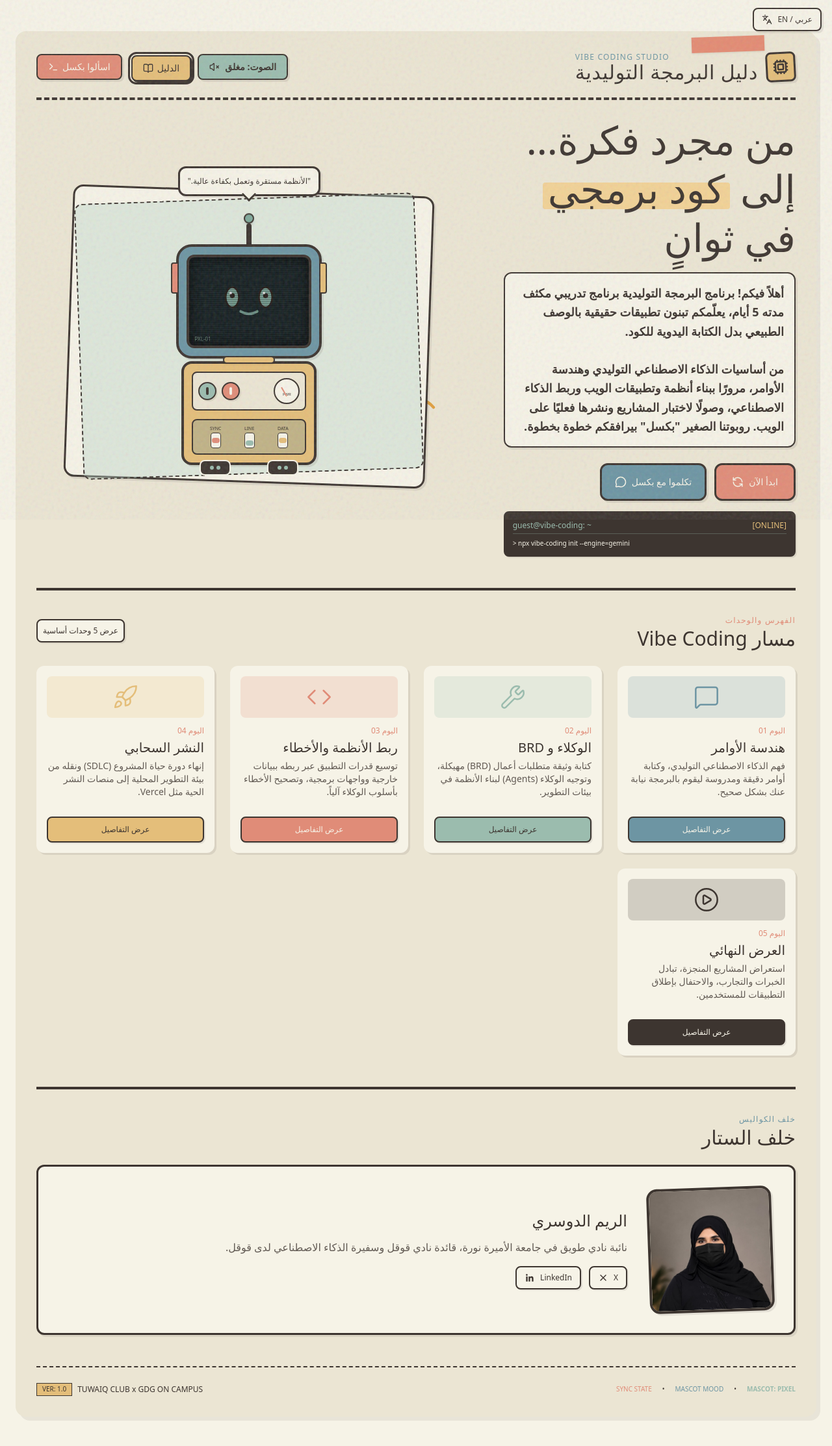
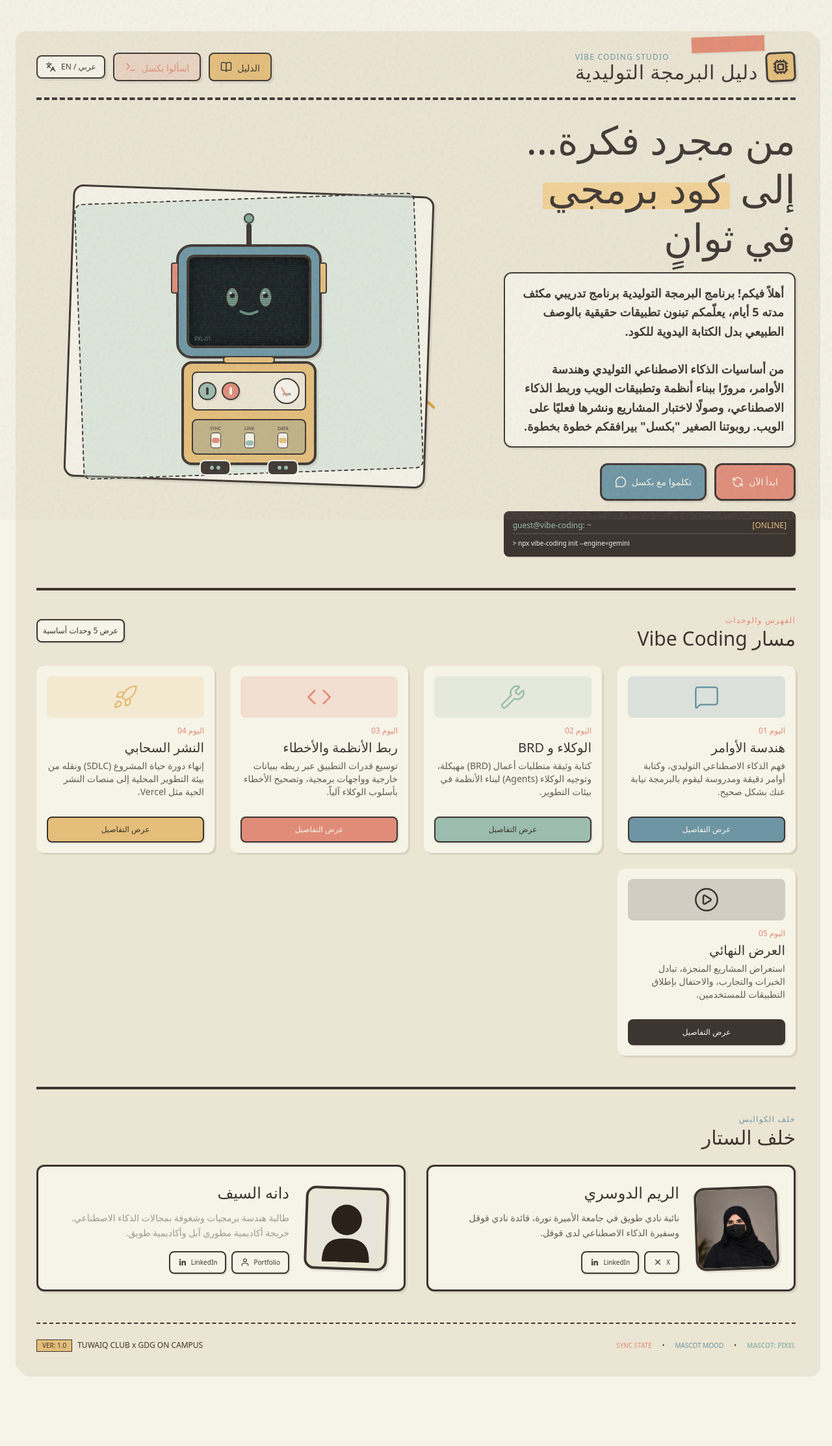
Before and after one commit to Alreem-ai/Vibe-Coding, a Next.js app: page / in a window 1280 px wide. Shown: the top 2226 px of the page at 65% size. After the commit the page ends 2161 px from the top, so only its background shows below. Built offline with nearby package versions, Linux system fonts and the light colour scheme.

Commit message:
finalUpdate

```diff
--- a/src/app/day/[id]/page.tsx
+++ b/src/app/day/[id]/page.tsx
@@ -37,7 +37,7 @@ export default async function DayPage({ params }: { params: Promise<{ id: string
                 <span className="bg-ink text-cream font-pixel text-xs px-2 py-1 border-2 border-ink" dir="ltr">MODULE_0{dayData.id}</span>
                 <span className="font-pixel text-[10px] text-dusty-blue uppercase" dir="ltr">CONFIDENTIAL_DATA</span>
              </div>
-             <h1 className="font-heading text-3xl md:text-4xl text-ink leading-tight">{dayData.title}</h1>
+             <h1 className="font-heading text-3xl md:text-4xl text-ink leading-tight">{dayData.ar.title}</h1>
           </div>
         </div>
       </div>
@@ -51,7 +51,7 @@ export default async function DayPage({ params }: { params: Promise<{ id: string
               <Target size={24} className="text-coral" /> الهدف الرئيسي
             </h2>
             <p className="font-body text-lg text-ink font-semibold leading-relaxed">
-              {dayData.goal}
+              {dayData.ar.goal}
             </p>
           </div>
         </section>
@@ -68,7 +68,7 @@ export default async function DayPage({ params }: { params: Promise<{ id: string
           </div>
           <div className="p-6 bg-ink text-sage font-mono text-sm sm:text-base leading-relaxed space-y-4">
             <div dir="ltr" className="text-dusty-blue mb-2">&gt; INIT MODULE_0{dayData.id}...</div>
-            {dayData.points.map((point, index) => (
+            {dayData.ar.points.map((point: string, index: number) => (
               <div key={index} className="flex items-start gap-3">
                 <span className="text-mustard shrink-0 mt-1" dir="ltr">[{index + 1}]</span>
                 <p className="text-cream">{point}</p>
--- a/src/app/page.tsx
+++ b/src/app/page.tsx
@@ -151,39 +151,80 @@ export default function Home() {
           </div>
         </div>
 
-        <div className="bg-cream border-3 border-ink rounded-xl shadow-retro p-6 md:p-8 flex flex-col md:flex-row items-center gap-6 md:gap-8">
-          <div className="shrink-0 border-4 border-ink rounded-2xl shadow-retro rotate-[-2deg] overflow-hidden w-40 h-40 md:w-48 md:h-48 bg-cream-dark">
+        <div className="grid grid-cols-1 md:grid-cols-2 gap-8">
+          {/* Alreem Card */}
+          <div className="bg-cream border-3 border-ink rounded-xl shadow-retro p-6 flex flex-col md:flex-row items-center gap-6">
+            <div className="shrink-0 border-4 border-ink rounded-2xl shadow-retro rotate-[-2deg] overflow-hidden w-32 h-32 bg-cream-dark">
               <Image
                 src="/images/founder.jpg"
                 alt={t.home.founderName}
-              width={192}
-              height={192}
+                width={128}
+                height={128}
                 className="w-full h-full object-cover"
               />
             </div>
 
             <div className="flex flex-col items-center md:items-start text-center md:text-start gap-3">
               <h4 className="font-heading text-2xl text-ink">{t.home.founderName}</h4>
-            <p className="font-body text-sm md:text-base text-ink/80 leading-relaxed">
+              <p className="font-body text-sm text-ink/80 leading-relaxed">
                 {t.home.founderBio}
               </p>
-            <div className="flex items-center gap-3 mt-1" dir="ltr">
+              <div className="flex items-center gap-2 mt-1 flex-wrap justify-center md:justify-start" dir="ltr">
                 <a
                   href="https://www.linkedin.com/in/alreem-r-aldossary-aa827030b"
                   target="_blank"
                   rel="noopener noreferrer"
-                className="retro-btn bg-cream text-ink font-pixel text-xs px-3 py-2 border-2 border-ink rounded-lg shadow-retro-sm flex items-center gap-2 hover:bg-cream-dark"
+                  className="retro-btn bg-cream text-ink font-pixel text-[10px] px-3 py-2 border-2 border-ink rounded-lg shadow-retro-sm flex items-center gap-1.5 hover:bg-cream-dark"
                 >
-                <LinkedinMark size={16} /> LinkedIn
+                  <LinkedinMark size={14} /> LinkedIn
                 </a>
                 <a
                   href="https://x.com/AlreemDoss"
                   target="_blank"
                   rel="noopener noreferrer"
-                className="retro-btn bg-cream text-ink font-pixel text-xs px-3 py-2 border-2 border-ink rounded-lg shadow-retro-sm flex items-center gap-2 hover:bg-cream-dark"
+                  className="retro-btn bg-cream text-ink font-pixel text-[10px] px-3 py-2 border-2 border-ink rounded-lg shadow-retro-sm flex items-center gap-1.5 hover:bg-cream-dark"
                 >
-                <XIcon size={16} /> X
+                  <XIcon size={14} /> X
                 </a>
+              </div>
+            </div>
+          </div>
+
+          {/* Danah Card */}
+          <div className="bg-cream border-3 border-ink rounded-xl shadow-retro p-6 flex flex-col md:flex-row items-center gap-6">
+            <div className="shrink-0 border-4 border-ink rounded-2xl shadow-retro rotate-[2deg] overflow-hidden w-32 h-32 bg-cream-dark flex items-center justify-center p-2">
+              <Image
+                src="/images/danah.svg"
+                alt={t.home.coFounderName}
+                width={128}
+                height={128}
+                className="w-full h-full object-cover"
+              />
+            </div>
+
+            <div className="flex flex-col items-center md:items-start text-center md:text-start gap-3">
+              <h4 className="font-heading text-2xl text-ink">{t.home.coFounderName}</h4>
+              <p className="font-body text-sm text-ink/80 leading-relaxed opacity-60">
+                {t.home.coFounderBio}
+              </p>
+              <div className="flex items-center gap-2 mt-1 flex-wrap justify-center md:justify-start" dir="ltr">
+                <a
+                  href="https://www.linkedin.com/in/danah-saif-120699387?utm_source=share_via&utm_content=profile&utm_mediu"
+                  target="_blank"
+                  rel="noopener noreferrer"
+                  className="retro-btn bg-cream text-ink font-pixel text-[10px] px-3 py-2 border-2 border-ink rounded-lg shadow-retro-sm flex items-center gap-1.5 hover:bg-cream-dark"
+                >
+                  <LinkedinMark size={14} /> LinkedIn
+                </a>
+                <a
+                  href="https://danah-saif-portfolio.vercel.app"
+                  target="_blank"
+                  rel="noopener noreferrer"
+                  className="retro-btn bg-cream text-ink font-pixel text-[10px] px-3 py-2 border-2 border-ink rounded-lg shadow-retro-sm flex items-center gap-1.5 hover:bg-cream-dark"
+                >
+                  <svg width="14" height="14" viewBox="0 0 24 24" fill="none" stroke="currentColor" strokeWidth="2" strokeLinecap="round" strokeLinejoin="round"><path d="M20 21v-2a4 4 0 0 0-4-4H8a4 4 0 0 0-4 4v2"/><circle cx="12" cy="7" r="4"/></svg> Portfolio
+                </a>
+              </div>
             </div>
           </div>
         </div>
--- a/src/components/Header.tsx
+++ b/src/components/Header.tsx
@@ -14,7 +14,6 @@ export default function Header() {
 
   return (
     <header className="flex flex-col md:flex-row justify-between items-center pb-6 mb-6 border-b-4 border-dashed border-ink gap-4 relative">
-      <LocaleToggle />
       <div className="absolute -top-6 right-12 w-28 h-6 tape-pink z-20"></div>
 
       <div className="flex items-center gap-3">
@@ -35,32 +34,35 @@ export default function Header() {
       </div>
 
       <div className="flex flex-wrap items-center gap-2 sm:gap-3 justify-center">
-        <button
-          className="retro-btn bg-sage text-ink font-mono font-bold text-xs sm:text-sm px-3 sm:px-4 py-2 border-2 border-ink rounded-lg shadow-retro flex items-center gap-2 hover:bg-sage-light hover:-translate-y-1 transition-transform"
-          dir="ltr"
-        >
-          <VolumeX size={16} /> <span>{t.header.soundOff}</span>
-        </button>
         <Link
           href="/"
-          data-nav="guide"
-          className={`nav-btn retro-btn bg-mustard text-ink font-pixel text-xs sm:text-sm px-3 sm:px-4 py-2 border-2 border-ink rounded-lg shadow-retro hover:bg-mustard-light hover:-translate-y-1 transition-transform flex items-center ${
-            isGuideActive ? "tab-active" : ""
+          className={`retro-btn font-pixel text-xs sm:text-sm px-3 sm:px-4 py-2 border-2 border-ink rounded-lg shadow-retro flex items-center gap-2 transition-transform hover:-translate-y-1 ${
+            isGuideActive
+              ? "bg-mustard text-ink"
+              : "bg-cream-dark text-ink hover:bg-mustard/50"
           }`}
           dir="ltr"
         >
-          <BookOpen size={16} className="mr-1.5" /> {t.header.guide}
+          <BookOpen size={16} className="sm:hidden" />
+          <BookOpen size={18} className="hidden sm:block" />
+          <span className="mt-1">{t.header.guide}</span>
         </Link>
+
         <Link
           href="/terminal"
-          data-nav="terminal"
-          className={`nav-btn retro-btn bg-coral text-cream font-pixel text-xs sm:text-sm px-3 sm:px-4 py-2 border-2 border-ink rounded-lg shadow-retro hover:bg-coral-dark hover:-translate-y-1 transition-transform flex items-center ${
-            isTerminalActive ? "tab-active" : ""
+          className={`retro-btn font-pixel text-xs sm:text-sm px-3 sm:px-4 py-2 border-2 border-ink rounded-lg shadow-retro flex items-center gap-2 transition-transform hover:-translate-y-1 ${
+            isTerminalActive
+              ? "bg-coral text-cream"
+              : "bg-coral/20 text-coral hover:bg-coral hover:text-cream"
           }`}
           dir="ltr"
         >
-          <Terminal size={16} className="mr-1.5" /> {t.header.askPixel}
+          <Terminal size={16} className="sm:hidden" />
+          <Terminal size={18} className="hidden sm:block" />
+          <span className="mt-1">{t.header.askPixel}</span>
         </Link>
+
+        <LocaleToggle />
       </div>
     </header>
   );
--- a/src/components/LocaleToggle.tsx
+++ b/src/components/LocaleToggle.tsx
@@ -9,7 +9,7 @@ export default function LocaleToggle() {
   return (
     <button
       onClick={toggleLocale}
-      className="retro-btn fixed top-3 right-4 z-30 bg-cream text-ink font-pixel text-xs px-3 py-2 border-2 border-ink rounded-lg shadow-retro flex items-center gap-2 hover:bg-cream-dark"
+      className="retro-btn bg-cream text-ink font-pixel text-xs px-3 py-2 border-2 border-ink rounded-lg shadow-retro flex items-center gap-2 hover:bg-cream-dark transition-transform hover:-translate-y-1"
       dir="ltr"
       aria-label="Toggle language"
     >
--- a/src/components/Mascot.tsx
+++ b/src/components/Mascot.tsx
@@ -78,11 +78,7 @@ export default function Mascot() {
       className="relative z-10 flex flex-col items-center cursor-pointer group"
       onClick={handleMascotClick}
     >
-      <div className="absolute -top-16 bg-cream text-ink font-pixel text-xs p-3 rounded-xl border-3 border-ink shadow-retro z-30 transition-all duration-300 transform scale-100 max-w-[220px] text-center">
-        &quot;{mood.text}&quot;
-        <div className="absolute -bottom-2 left-1/2 -translate-x-1/2 w-4 h-4 bg-cream border-r-3 border-b-3 border-ink rotate-45"></div>
-      </div>
-
+      {/* Speech bubble removed based on user preference */}
       <div className="w-2 h-8 bg-ink rounded-t relative flex justify-center mt-6">
         <div
           className="absolute -top-3 w-4 h-4 rounded-full border-2 border-ink animate-bounce shadow-md"
--- a/src/components/ModuleCard.tsx
+++ b/src/components/ModuleCard.tsx
@@ -2,7 +2,7 @@
 
 import { useState } from "react";
 import Link from "next/link";
-import { LucideIcon, Lock, ShieldAlert, Undo2 } from "lucide-react";
+import { LucideIcon, Lock, Undo2 } from "lucide-react";
 import { useLocale } from "@/context/LocaleContext";
 
 interface ModuleCardProps {
--- a/src/data/curriculum.ts
+++ b/src/data/curriculum.ts
@@ -30,6 +30,7 @@ export interface CurriculumModule {
 export const curriculumData: CurriculumModule[] = [
   {
     id: 1,
+     isLocked: true,
     icon: MessageSquare,
     colorClass: "dusty-blue",
     tapeColor: "tape-pink",
@@ -92,6 +93,7 @@ export const curriculumData: CurriculumModule[] = [
   },
   {
     id: 2,
+     isLocked: true,
     icon: Wrench,
     colorClass: "sage",
     tapeColor: "tape-sage",
--- a/src/data/translations.ts
+++ b/src/data/translations.ts
@@ -42,6 +42,8 @@ export interface Translations {
     behindText: string;
     founderName: string;
     founderBio: string;
+    coFounderName: string;
+    coFounderBio: string;
   };
   day: {
     dayLabel: (id: number) => string;
@@ -85,10 +87,10 @@ const ar: Translations = {
   },
   mascot: {
     moods: [
-      "الأنظمة مستقرة وتعمل بكفاءة عالية.",
-      "أوه! هل كتبتوا للتو برومبت؟",
-      "جاري الفحص... الكود يبدو نظيفًا.",
-      "جارِ مزامنة مشروعك!",
+      "أتمتة المهام البرمجية تبدأ بكتابة موجه دقيق.",
+      "حوّل الأفكار المعقدة إلى هيكلة برمجية متكاملة.",
+      "الذكاء الاصطناعي لا يكتب الكود عنك، بل يكتبه معك.",
+      "هندسة الأوامر هي لغة البرمجة المستقبلية.",
     ],
   },
   moduleCard: {
@@ -117,6 +119,8 @@ const ar: Translations = {
     behindText: "قريباً ... سيتم إضافة معلومات المدربين وكواليس المعسكر هنا.",
     founderName: "الريم الدوسري",
     founderBio: "نائبة نادي طويق في جامعة الأميرة نورة، قائدة نادي قوقل وسفيرة الذكاء الاصطناعي لدى قوقل.",
+    coFounderName: "دانه السيف",
+    coFounderBio: "طالبة هندسة برمجيات وشغوفة بمجالات الذكاء الاصطناعي. خريجة أكاديمية مطوري آبل وأكاديمية طويق.",
   },
   day: {
     dayLabel: (id: number) => `اليوم 0${id}`,
@@ -161,10 +165,10 @@ const en: Translations = {
   },
   mascot: {
     moods: [
-      "BEEP BOOP! Systems normal!",
-      "OH! Did you just write a prompt?",
-      "SCANNING... code looks clean.",
-      "SYNCING YOUR VIBE PROJECT!",
+      "Automating programming tasks begins with a precise prompt.",
+      "Transform complex ideas into a complete software architecture.",
+      "AI doesn't write code for you, it writes it with you.",
+      "Prompt engineering is the programming language of the future.",
     ],
   },
   moduleCard: {
@@ -193,6 +197,8 @@ const en: Translations = {
     behindText: "Coming soon... instructor bios and camp behind-the-scenes will be added here.",
     founderName: "Alreem Aldossary",
     founderBio: "Deputy Lead of Tuwaiq Club at Princess Nourah University, GDG on Campus Lead, and Google AI Ambassador.",
+    coFounderName: "Danah Alsaif",
+    coFounderBio: "Software Engineering student passionate about AI fields. Graduate of Apple Developer Academy and Tuwaiq Academy.",
   },
   day: {
     dayLabel: (id: number) => `DAY 0${id}`,
```
Also changed, not shown: public/images/danah.svg (added). Lines whose indentation alone changed are shown as unchanged.
